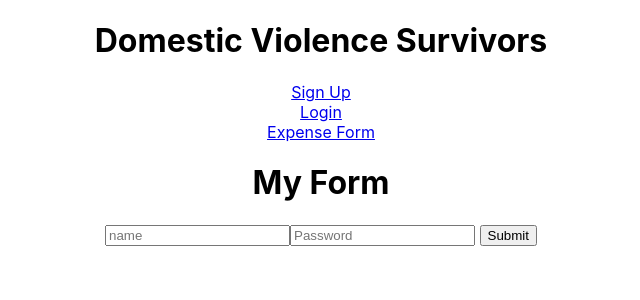
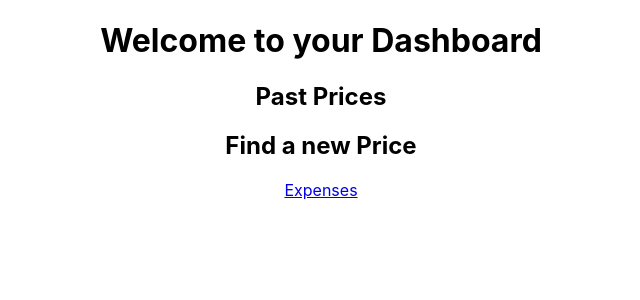
Before and after one commit to domestic-violence-survivors3/front-end, a React (Create React App) app in the folder client/: page /Dashboard in a window 1280 px wide. Shown: the top 300 px of the page, without its empty margins (319-959 px from the left). Built offline with nearby package versions, Linux system fonts and the light colour scheme; sample sign-in values are in the browser's storage.

Commit message:
reducers/actions begun

```diff
--- a/client/src/components/App.jsx
+++ b/client/src/components/App.jsx
@@ -1,35 +1,24 @@
 import React from "react";
-import { Route, Switch, Link } from "react-router-dom";
+import { BrowserRouter as Router, Route, Switch} from "react-router-dom";
 
 import "../css/App.css";
 import PrivateRoute from "./PrivateRoute"
 import SignUp from "./SignUp";
 import Login from "./Login";
-// import PersonalForm from './components/PersonalForm'
-import PersonalForm from './PersonalForm';
+import Dashboard from "./Dashboard";
 
 const App = () => {
+
   return (
-    <div className="App">
-      <h1>Domestic Violence Survivors</h1>
-
-      <div>
-        <Link to="/signup">Sign Up</Link>
+    <Router>
+      <div className="App">
+        <Switch>
+          <PrivateRoute path="/Dashboard" component={Dashboard} />
+          <Route path="/signup" component={SignUp} />
+          <Route path="/" component={Login} />
+        </Switch>
       </div>
-      <div>
-        <Link to="/login">Login</Link>
-      </div>
-      <div>
-        <Link to="/PersonalForm">Expense Form</Link>
-      </div>
-
-      <Switch>
-        <PrivateRoute path="/PersonalForm" component={PersonalForm} />
-        <Route path="/signup" component={SignUp} />
-        <Route path="/login" component={Login} />
-        <Route component={Login} />
-      </Switch>
-    </div>
+    </Router>
   );
 }
 
--- a/client/src/components/Dashboard.jsx
+++ b/client/src/components/Dashboard.jsx
@@ -1,10 +1,28 @@
 import React from 'react';
+import { BrowserRouter as Router, Route, Link, Switch } from 'react-router-dom';
+import ExpenseHeader from './ExpenseHeader';
 
 const Dashboard = () => {
 
   return(
-    <h1>Welcome to Your Dashboard!</h1>
+    <div>
+      <h1>Welcome to your Dashboard</h1>
+      <h2>Past Prices</h2>
+      <h2>Find a new Price</h2>
 
 
+      <Router>
+        <div className="dashboard">
+        <Link to="/ExpenseHeader">Expenses</Link>
+          <Switch>
+            <Route path="/ExpenseHeader" component={ExpenseHeader}>
+              <ExpenseHeader />
+            </Route>
+          </Switch>
+        </div>
+      </Router>
+    </div>
   )
 }
+
+export default Dashboard;
--- a/client/src/components/ExpenseHeader.jsx
+++ b/client/src/components/ExpenseHeader.jsx
@@ -3,7 +3,7 @@ import { Link, Route, Switch} from 'react-router-dom';
 import PersonalForm from './PersonalForm'
 import MoveForm from './MoveForm'
 
-import styled from 'styled-components'
+import styled from 'styled-components';
 
 const ExpenseHeader = () => {
 
@@ -46,14 +46,14 @@ const ExpenseHeader = () => {
                 <header className='expense-header'>
                     <h1 className='expenseTitleH1'>Budget Freedom</h1>
                     <nav>
-                        <Link to='/personal-form'>Personal Expense</Link>
-                        <Link to='/moving-form'>Moving Expense</Link>
+                        <Link to='/PersonalForm' component={PersonalForm}>Personal Expense</Link>
+                        <Link to='/MovingForm' component={MoveForm}>Moving Expense</Link>
                     </nav>
                     <div>
                       <Switch>
-                        <Route path="/personal-form" component={PersonalForm} />
-                        <Route path="/moving-form" component={MoveForm} />
-                        </Switch>
+                        <Route path="/PersonalForm" component={PersonalForm} />
+                        <Route path="/MovingForm" component={MoveForm} />
+                      </Switch>
                     </div>
 
                 </header>
--- a/client/src/components/Login.jsx
+++ b/client/src/components/Login.jsx
@@ -22,7 +22,7 @@ const Login = ({ values, errors, touched, status }) => {
         console.log("Login.jsx Line 23, token", res.data.token)
         localStorage.setItem("token", res.data.token);
         alert(res.data.message)
-        push("/expenses");
+        push("/ExpenseList");
       })
       .catch(err => console.log(err))
       .finally();
@@ -51,7 +51,7 @@ const Login = ({ values, errors, touched, status }) => {
                 className='formFields'
                 name='username'
                 type='text'
-                placeholder='name'
+                placeholder='Username'
               />
               <ErrorMessage name='name' component='div' className='red' />
               <Field
--- a/client/src/components/MoveForm.jsx
+++ b/client/src/components/MoveForm.jsx
@@ -3,7 +3,7 @@ import { withFormik, Form, Field } from 'formik'
 import axios from 'axios'
 import * as Yup from 'yup';
 import { BorderWrap, TitleHeader, FormWarp, FieldCta, ErrorPrompt } from '../assests/Styles'
-import MoveTotal from './MoveTotal'
+import MoveTotal from './MoveTotal';
 
 
 const MoveForm = ({ values, errors, touched, status }, props) => {
@@ -107,6 +107,6 @@ const FormikMoveForm = withFormik({
             })
             .catch(err => console.log(err.response));
     }
-},)(MoveForm);
+}, [])(MoveForm);
 
 export default FormikMoveForm;
--- a/client/src/components/PersonalForm.jsx
+++ b/client/src/components/PersonalForm.jsx
@@ -14,7 +14,7 @@ const PersonalForm = ({ values, errors, touched, status }, props) => {
     return (
         <div>
             <BorderWrap>
-                <h2>Personal Expenses</h2>
+                <TitleHeader>Personal Expenses</TitleHeader>
                 <Form>
                     <FormWarp>
                         <FieldCta>
```
Also changed, not shown: client/src/components/ExpenseList.jsx (+2 -11 lines).
